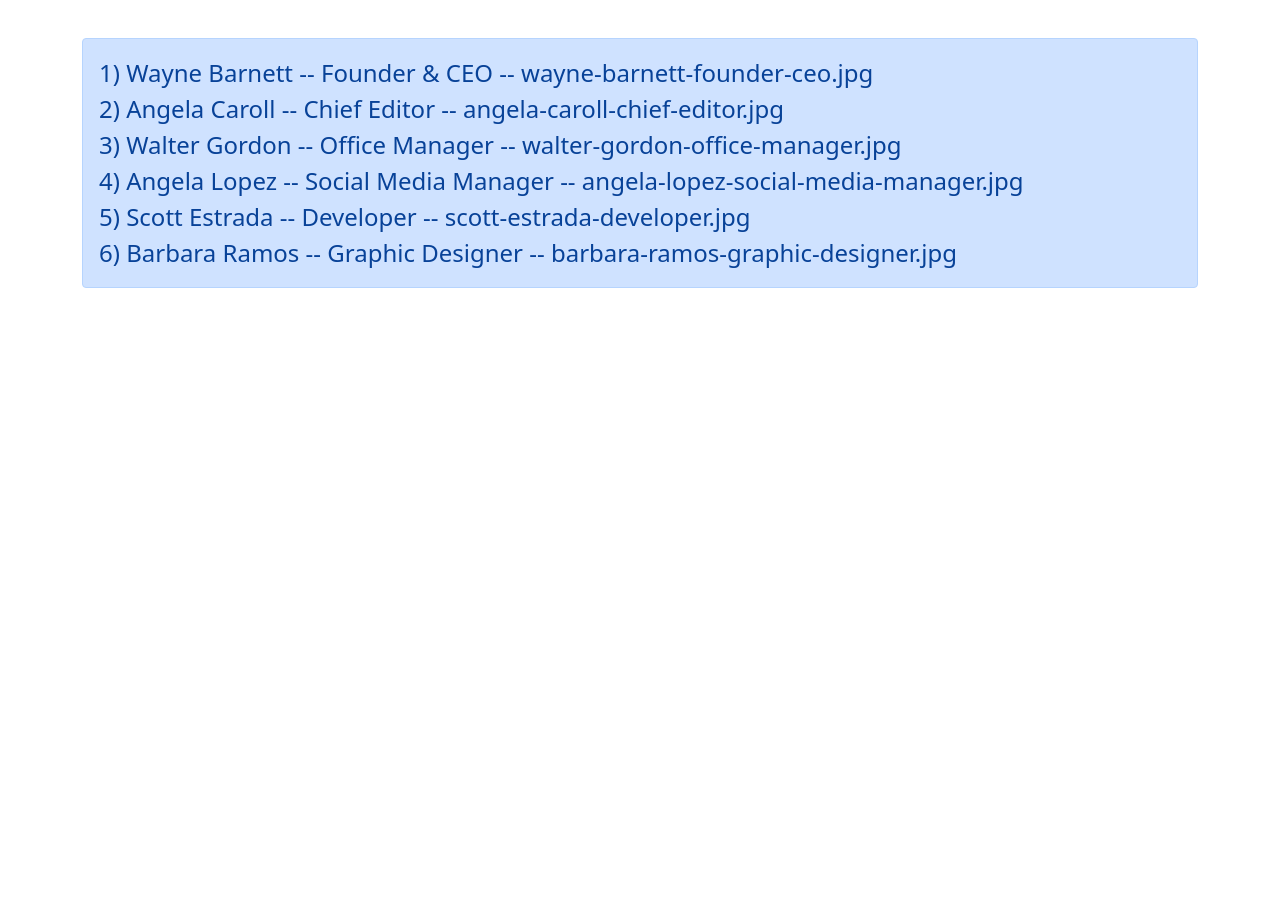
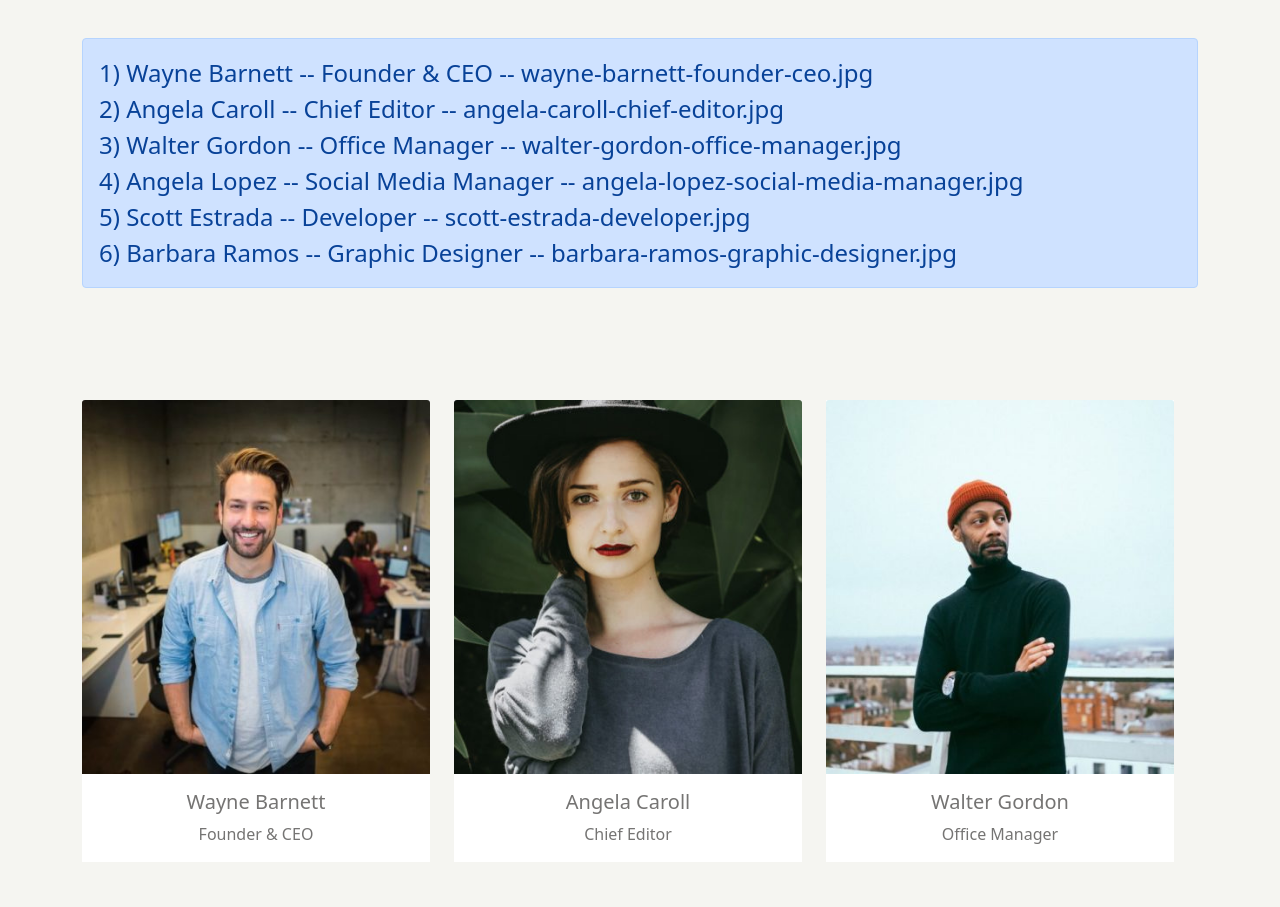
Before and after one commit to cochy98/js-our-team, a plain HTML site: page index.html in a window 1280 px wide. Shown: the part 104-1011 px from the top of the page. Before the commit the page ends 800 px from the top, so only its background shows below. Drawn offline with nearby package versions, Linux system fonts and the light colour scheme.

Commit message:
Add cards team

```diff
--- a/css/style.css
+++ b/css/style.css
@@ -0,0 +1,9 @@
+body{
+    background-color: #f5f5f1;
+}
+
+.card{
+    border: none;
+    border-radius: 0;
+    color: #757473;
+}
--- a/index.html
+++ b/index.html
@@ -25,6 +25,19 @@
             <div class="col-12 my-col-out">
 
             </div>
+            <div class="row row-cols-1 row-cols-md-3 pb-5 gy-5" id="cards-container">
+                <!-- <div class="col">
+                    <div class="card">
+                        <img src="img/angela-caroll-chief-editor.jpg" class="card-img-top" alt="...">
+                        <div class="card-body">
+                            <h5 class="card-title">Card title</h5>
+                            <p class="card-text">This is a longer card with supporting text below as a natural lead-in to additional content. This content is a little bit longer.</p>
+                        </div>
+                    </div>
+                </div> -->
+
+
+            </div>
         </div>
     </div>
 
--- a/js/main.js
+++ b/js/main.js
@@ -52,11 +52,15 @@ const userOut = document.querySelector('#output');
 let output = '';
 
 
+const cardsContainer = document.querySelector('#cards-container');
+
+
 // Stampo su console le informazioni di nome, ruolo e la stringa della foto
 for (let i = 0; i < team.length; i++){
     output = `${team[i].name} -- ${team[i].role} -- ${team[i].image}`;
     console.log(output);
     userOut.innerHTML += `${i + 1}) ${output} <br>`;
+    cardsContainer.innerHTML += createMemberCard(team[i].image, team[i].name, team[i].role);
 }
 
 
@@ -72,3 +76,18 @@ function createNewDivElement (){
     divOutput.id = 'output';
     return divOutput;
 }
+
+function createMemberCard (imgSource, nameMember, roleMember){
+    const memberCard = `
+        <div class="col">
+            <div class="card">
+                <img src="img/${imgSource}" class="card-img-top" alt="...">
+                <div class="card-body text-center">
+                    <h5 class="card-title">${nameMember}</h5>
+                    <p class="card-text">${roleMember}</p>
+                </div>
+            </div>
+        </div> `;
+
+    return memberCard;
+}
```
